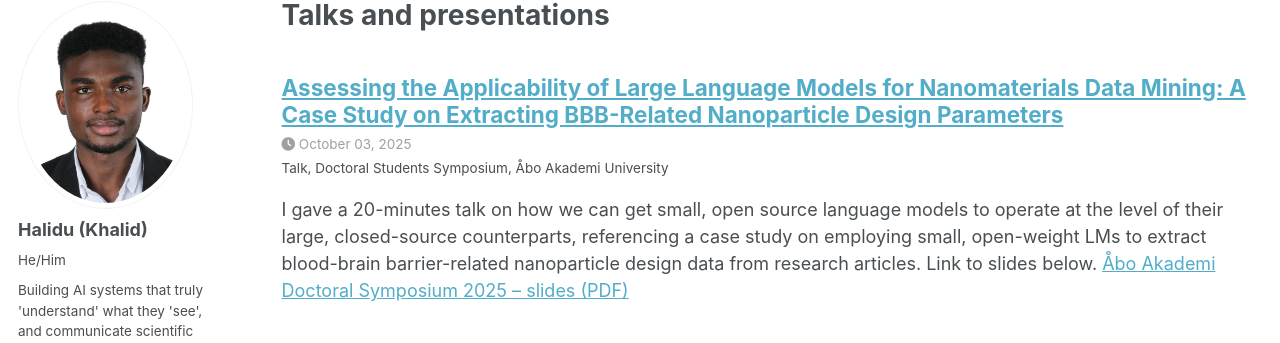
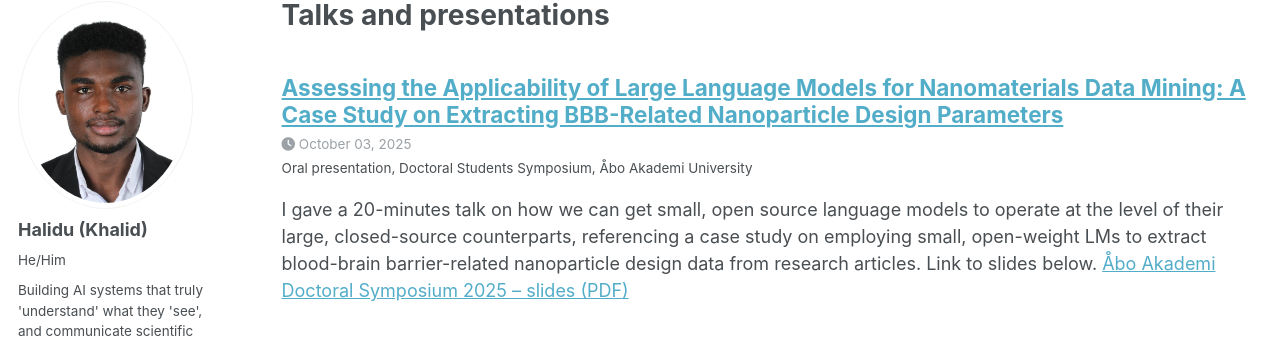
Before and after one commit to abdulaihalidu/abdulaihalidu.github.io, a Jekyll site: the page built from _pages/talks.html, in a window 1280 px wide and 1037 px high. Shown: the part 98-441 px from the top of the window. Built offline with Jekyll 4.4.1, drawn with Linux system fonts in a browser that asks for light colours; a script that is not in the unit is left out.

Commit message:
Update 2025-10-03-talk-2.md

```diff
--- a/_talks/2025-10-03-talk-2.md
+++ b/_talks/2025-10-03-talk-2.md
@@ -1,7 +1,7 @@
 ---
 title: "Assessing the Applicability of Large Language Models for Nanomaterials Data Mining: A Case Study on Extracting BBB-Related Nanoparticle Design Parameters"
 collection: talks
-type: "Talk"
+type: "Oral presentation"
 permalink: /talks/2025-10-03-talk-2
 venue: "Doctoral Students Symposium"
 date: 2025-10-03
```
